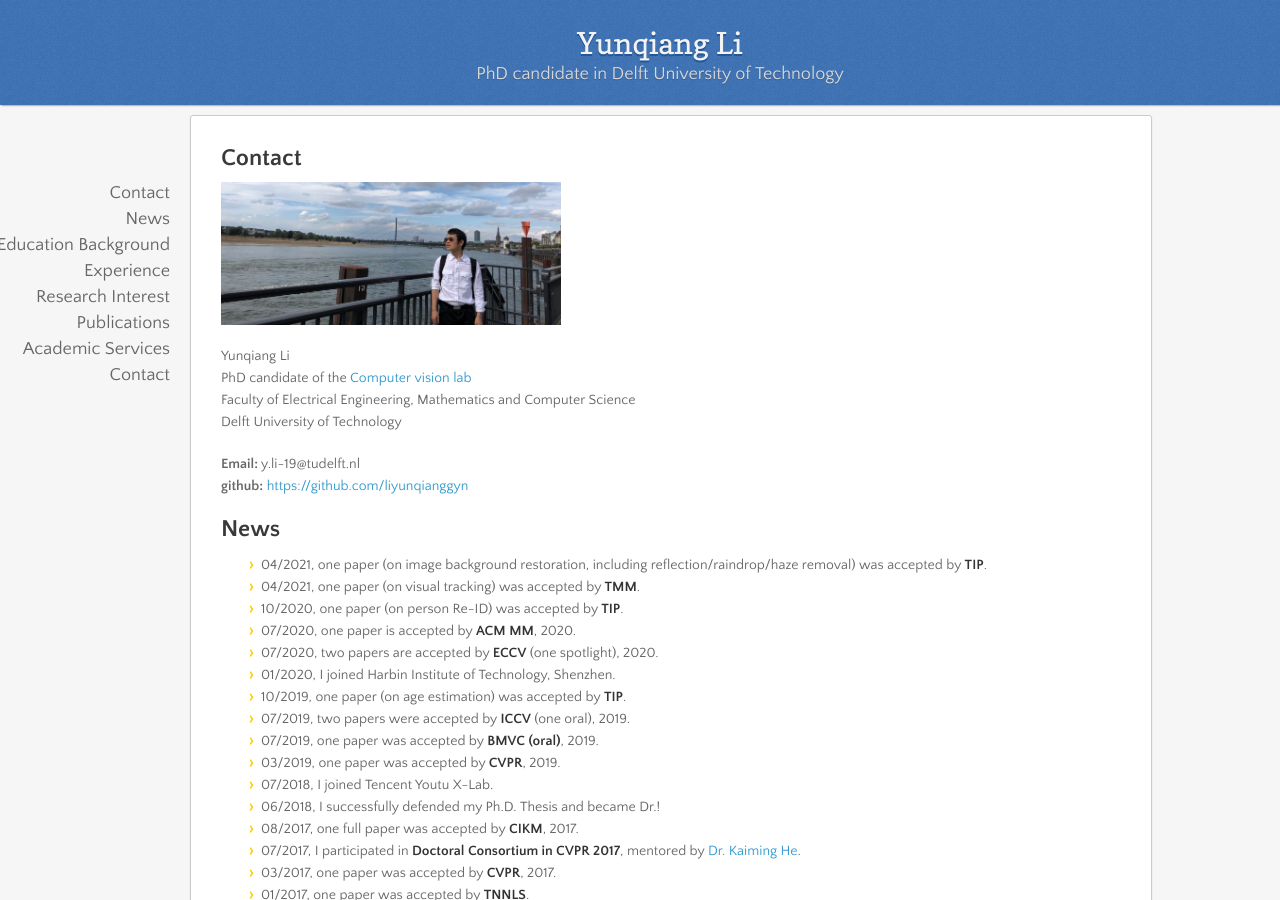
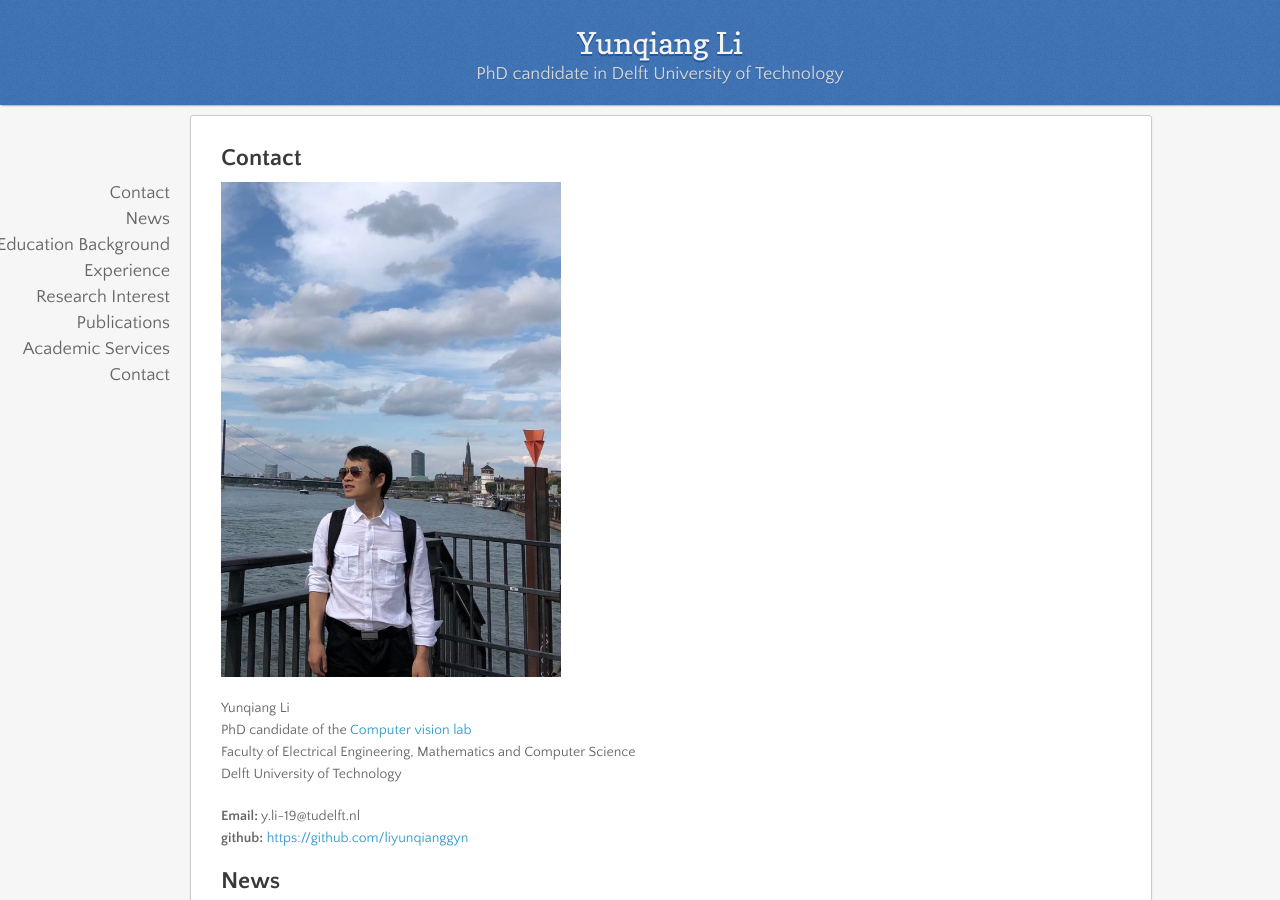
Before and after one commit to liyunqianggyn/liyunqianggyn.github.io, a Jekyll site: the page built from index.md, in a window 1280 px wide and 900 px high. Built offline with Jekyll 4.4.1, drawn with Linux system fonts in a browser that asks for light colours; nearby versions of some CDN libraries; our own code applies the rules of GitHub Pages for plain Markdown files.

Commit message:
Update index.md

```diff
--- a/index.md
+++ b/index.md
@@ -1,6 +1,6 @@
 ## Contact
 
-<img align="top" width='340' src="yunqiang.jpg">
+<img align="top" width='340' src="yunqiang1.jpg">
 
 Yunqiang Li <br/>
 PhD candidate of the <a href="http://visionlab.tudelft.nl">Computer vision lab</a><br/>
```
